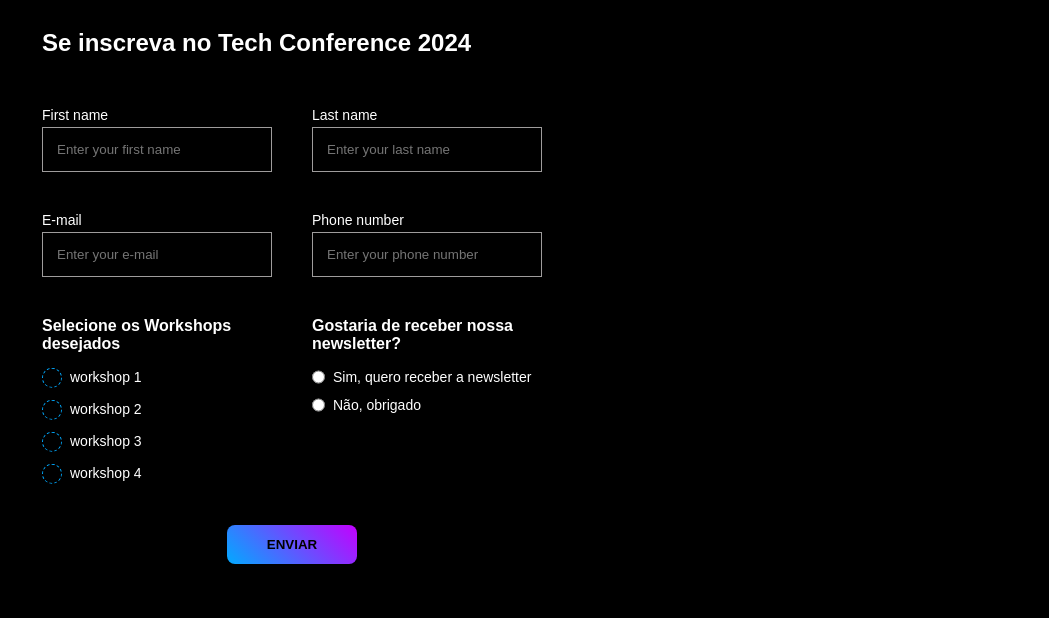
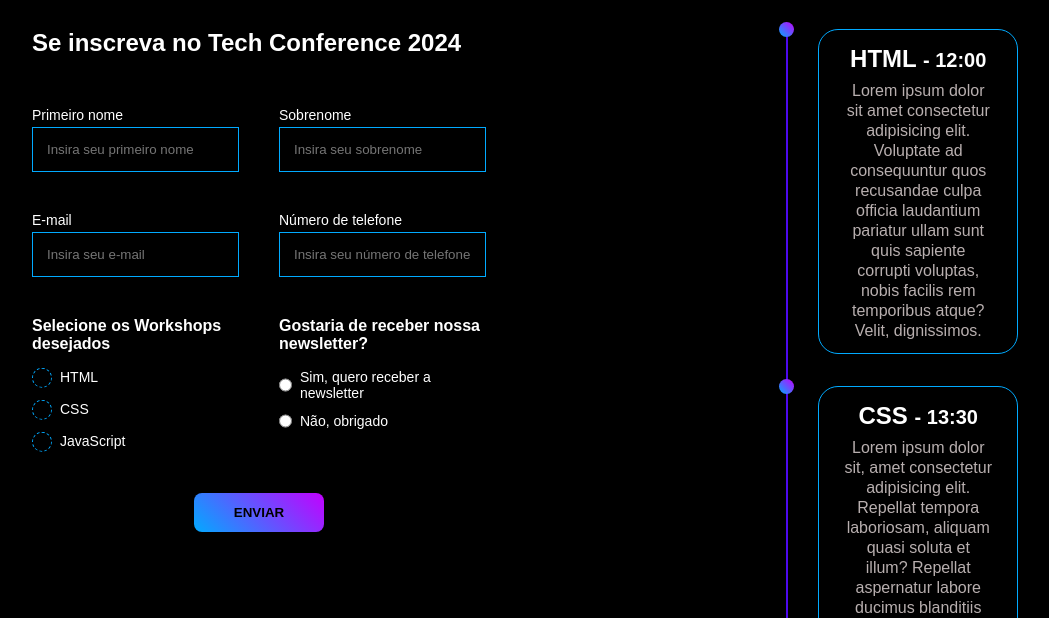
Before and after one commit to YuriLeocadio/tech-conference, a plain HTML site: page index.html in a window 1280 px wide. Shown: the part 990-1608 px from the top of the page, without its empty margins (88-1137 px from the left). Drawn offline with Linux system fonts and the light colour scheme.

Commit message:
Criação da timeline de workshops

```diff
--- a/css/styles.css
+++ b/css/styles.css
@@ -201,7 +201,7 @@ header nav {
 
 .div-inputs input {
     padding: 14px;
-    border: 1px solid #9e9c9c;
+    border: 1px solid #01aaff;
     background-color: black;
     color: #FFF;
 }
@@ -257,6 +257,62 @@ header nav {
     background: linear-gradient(90deg, #0083c5, #8a00b4);
 }
 
+.workshops-div{
+    width: 50%;
+    margin: 0 300px;
+    border-left: 2px solid #4d09ec;
+    padding: 0 50px 0 30px;
+}
+
+.workshops-container{
+    display: flex;
+    flex-direction: column;
+    gap: 12px;
+}
+
+.workshops-content{
+    display: flex;
+    flex-direction: column;
+    justify-content: center;
+    gap: 8px;
+    padding: 0 25px 12px 25px;
+    border: 1px solid #01aaff;
+    border-radius: 20px;
+    margin-bottom: 20px;
+    text-align: center;
+    cursor: pointer;
+}
+
+.workshops-content:hover{
+    background: linear-gradient(90deg, #0083c5, #8a00b4);
+}
+
+.workshops-content::before{
+    content: '';
+    display: block;
+    width: 15px;
+    height: 15px;
+    border-radius: 50px;
+    background: linear-gradient(45deg, #01aaff, #c300ff);
+    margin-left: -65px;
+    margin-top: -8px;
+}
+
+.workshops-content h2{
+    text-transform: uppercase;
+    color: #FFF;
+}
+
+.workshops-content span{
+    font-size: 20px;
+}
+
+.workshops-content p{
+    color: #b8afaf;
+    line-height: 20px;
+    font-size: 16px;
+}
+
 .footer{
     width: 100%;
     display: flex;
@@ -264,7 +320,7 @@ header nav {
     align-items: center;
     justify-content: center;
     gap: 20px;
-    margin-top: 60px;
+    margin-top: 100px;
     margin-bottom: 30px;
     text-align: center;
 }
--- a/index.html
+++ b/index.html
@@ -58,24 +58,24 @@
                     <h2>Se inscreva no Tech Conference 2024</h2>
                     <form>
                         <div class="div-inputs">
-                            <label for="first-name">First name</label>
-                            <input type="text" placeholder="Enter your first name" id="first-name" required
+                            <label for="first-name">Primeiro nome</label>
+                            <input type="text" placeholder="Insira seu primeiro nome" id="first-name" required
                                 minlength="3">
                         </div>
 
                         <div class="div-inputs">
-                            <label for="last-name">Last name</label>
-                            <input type="text" placeholder="Enter your last name" id="last-name" required minlength="2">
+                            <label for="last-name">Sobrenome</label>
+                            <input type="text" placeholder="Insira seu sobrenome" id="last-name" required minlength="2">
                         </div>
 
                         <div class="div-inputs">
                             <label for="email">E-mail</label>
-                            <input type="email" placeholder="Enter your e-mail" id="email" required>
+                            <input type="email" placeholder="Insira seu e-mail" id="email" required>
                         </div>
 
                         <div class="div-inputs">
-                            <label for="number">Phone number</label>
-                            <input type="tel" placeholder="Enter your phone number" id="number" required minlength="11">
+                            <label for="number">Número de telefone</label>
+                            <input type="tel" placeholder="Insira seu número de telefone" id="number" required minlength="11">
                         </div>
 
                         <div class="div-inputs-checkbox">
@@ -83,22 +83,17 @@
 
                             <div class="checkbox-item">
                                 <input type="checkbox" id="workshop1" name="workshop" value="workshop1">
-                                <label for="workshop1">workshop 1</label>
+                                <label for="workshop1">HTML</label>
                             </div>
 
                             <div class="checkbox-item">
                                 <input type="checkbox" id="workshop2" name="workshop" value="workshop2">
-                                <label for="workshop2">workshop 2</label>
+                                <label for="workshop2">CSS</label>
                             </div>
 
                             <div class="checkbox-item">
                                 <input type="checkbox" id="workshop3" name="workshop" value="workshop3">
-                                <label for="workshop3">workshop 3</label>
-                            </div>
-
-                            <div class="checkbox-item">
-                                <input type="checkbox" id="workshop4" name="workshop" value="workshop4">
-                                <label for="workshop4">workshop 4</label>
+                                <label for="workshop3">JavaScript</label>
                             </div>
                         </div>
 
@@ -124,8 +119,23 @@
                 </div>
             </div>
 
-            <div class="Workshops-div">
+            <div class="workshops-div">
+                <div class="workshops-container">
+                    <div class="workshops-content">
+                        <h2>HTML <span>- 12:00</span></h2>
+                        <p>Lorem ipsum dolor sit amet consectetur adipisicing elit. Voluptate ad consequuntur quos recusandae culpa officia laudantium pariatur ullam sunt quis sapiente corrupti voluptas, nobis facilis rem temporibus atque? Velit, dignissimos.</p>
+                    </div>
 
+                    <div class="workshops-content">
+                        <h2>CSS <span>- 13:30</span></h2>
+                        <p>Lorem ipsum dolor sit, amet consectetur adipisicing elit. Repellat tempora laboriosam, aliquam quasi soluta et illum? Repellat aspernatur labore ducimus blanditiis laborum laboriosam, odit, fugit ipsa ad, mollitia ea nam.</p>
+                    </div>
+
+                    <div class="workshops-content">
+                        <h2>JavaScript <span>- 15:00</span></h2>
+                        <p>Lorem ipsum dolor sit amet consectetur adipisicing elit. Odit soluta mollitia facere, vitae dolore eum nemo reprehenderit inventore quod nihil accusantium quaerat corrupti sequi voluptate eaque provident delectus assumenda magni.</p>
+                    </div>
+                </div>
             </div>
             </section>
 
```
Lines whose indentation alone changed are shown as unchanged.
